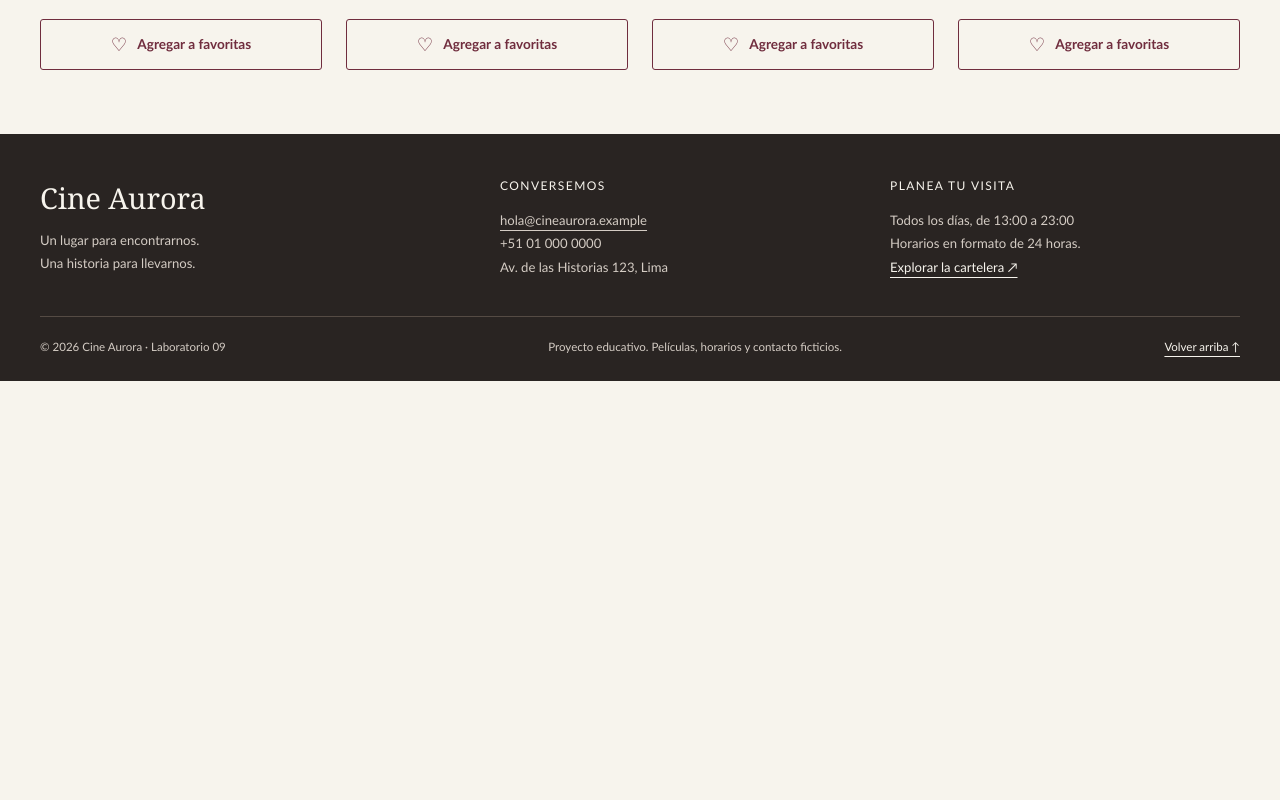
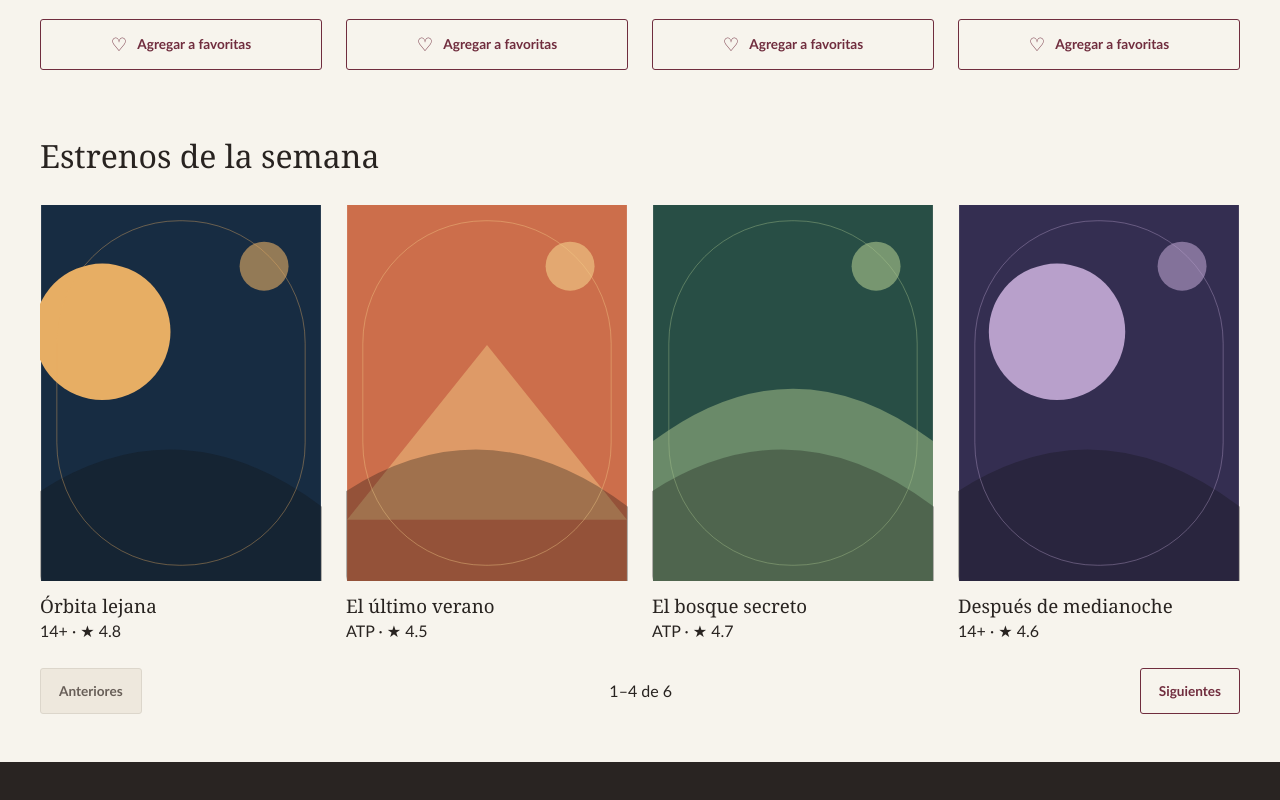
Before and after one commit to CODEcarbajal/Lab_09-React, a React (Vite) app: page / in a window 1280 px wide. Shown: the part 2240-3040 px from the top of the page. Before the commit the page ends 2621 px from the top, so only its background shows below. Built offline with nearby package versions, Linux system fonts and the light colour scheme.

Commit message:
feat: integrar esqueleto y carrusel adaptable de estrenos (paso 8)

```diff
--- a/src/App.jsx
+++ b/src/App.jsx
@@ -4,6 +4,7 @@ import Cartelera from './componentes/Cartelera.jsx'
 import Footer from './componentes/Footer.jsx'
 import { cine, navegacion } from './datos/cine.js'
 import Header from './componentes/Header.jsx'
+import PremieresSection from './componentes/PremieresSection.jsx'
 import { peliculas } from './datos/peliculas.js'
 
 const FAVORITES_STORAGE_KEY = 'cine-aurora-favoritas'
@@ -49,6 +50,7 @@ export default function App() {
       <Header nombre={cine.nombre} navegacion={navegacion} />
       <main id="inicio" className="contenedor">
         <Cartelera favoriteIds={favoriteIds} onToggleFavorite={toggleFavorite} />
+        <PremieresSection />
       </main>
       <Footer cine={cine} />
       <Toaster position="bottom-right" containerAriaLabel="Notificaciones" />
--- /dev/null
+++ b/src/componentes/PremieresCarousel.jsx
@@ -0,0 +1,32 @@
+import { useState } from 'react'
+import { useWindowSize } from '../hooks/useWindowSize.js'
+import Button from './Button/Button.jsx'
+
+export default function PremieresCarousel({ premieres }) {
+  const { width } = useWindowSize()
+  const visibleCount = width <= 540 ? 1 : width <= 960 ? 2 : 4
+  const [position, setPosition] = useState(0)
+  const lastPosition = Math.max(0, premieres.length - visibleCount)
+  const start = Math.min(position, lastPosition)
+
+  if (premieres.length === 0) return <p role="status">No hay estrenos disponibles.</p>
+
+  return (
+    <div role="region" aria-roledescription="carrusel" aria-label="Estrenos">
+      <ul className="estrenos-lista" style={{ '--columnas': visibleCount }}>
+        {premieres.slice(start, start + visibleCount).map(pelicula => (
+          <li key={pelicula.id}>
+            <img src={pelicula.imagen} alt={`Cartel de ${pelicula.titulo}`} width="600" height="800" />
+            <h3>{pelicula.titulo}</h3>
+            <p>{pelicula.clasificacion} · ★ {pelicula.valoracion.toFixed(1)}</p>
+          </li>
+        ))}
+      </ul>
+      <div className="estrenos-controles">
+        <Button variant="secondary" disabled={start === 0} onClick={() => setPosition(Math.max(0, start - visibleCount))}>Anteriores</Button>
+        <p role="status" className="numeros-tabulares">{start + 1}–{Math.min(start + visibleCount, premieres.length)} de {premieres.length}</p>
+        <Button variant="secondary" disabled={start === lastPosition} onClick={() => setPosition(Math.min(lastPosition, start + visibleCount))}>Siguientes</Button>
+      </div>
+    </div>
+  )
+}
--- /dev/null
+++ b/src/componentes/PremieresSection.jsx
@@ -0,0 +1,20 @@
+import { usePremieres } from '../hooks/usePremieres.js'
+import Button from './Button/Button.jsx'
+import PremieresCarousel from './PremieresCarousel.jsx'
+import PremieresSkeleton from './PremieresSkeleton.jsx'
+
+export default function PremieresSection({ requestOptions }) {
+  const { loading, data, error, retry } = usePremieres(requestOptions)
+
+  return (
+    <section className="estrenos" aria-labelledby="titulo-estrenos" aria-busy={loading}>
+      <div className="titulo-seccion"><h2 id="titulo-estrenos">Estrenos de la semana</h2></div>
+      {loading ? <PremieresSkeleton /> : error ? (
+        <div>
+          <p role="alert">{error}</p>
+          <Button variant="secondary" onClick={retry}>Reintentar</Button>
+        </div>
+      ) : <PremieresCarousel premieres={data} />}
+    </section>
+  )
+}
--- /dev/null
+++ b/src/componentes/PremieresSkeleton.jsx
@@ -0,0 +1,10 @@
+export default function PremieresSkeleton() {
+  return (
+    <div role="status">
+      <p>Cargando estrenos…</p>
+      <div className="estrenos-esqueleto" aria-hidden="true">
+        {[0, 1, 2, 3].map(index => <div className="esqueleto-cartel" key={index} />)}
+      </div>
+    </div>
+  )
+}
--- a/src/estilos/componentes.css
+++ b/src/estilos/componentes.css
@@ -1,4 +1,14 @@
 .etiqueta { color: var(--vino); font-size: 0.72rem; font-weight: 700; letter-spacing: 0.17em; text-transform: uppercase; }
+.estrenos { padding-bottom: 48px; }
+.estrenos-lista, .estrenos-esqueleto { display: grid; grid-template-columns: repeat(var(--columnas, 4), minmax(0, 1fr)); gap: 24px; list-style: none; padding: 0; }
+.estrenos-lista img { width: 100%; height: auto; aspect-ratio: 3 / 4; object-fit: cover; }
+.estrenos-lista h3 { margin-top: 12px; }
+.estrenos-controles { display: flex; justify-content: space-between; align-items: center; gap: 12px; margin-top: 24px; flex-wrap: wrap; }
+.esqueleto-cartel { aspect-ratio: 3 / 4; background: #e5ded3; border-radius: 3px; animation: pulso 1s ease-in-out infinite alternate; }
+@keyframes pulso { to { opacity: 0.4; } }
+@media (prefers-reduced-motion: reduce) { .esqueleto-cartel { animation: none; } }
+@media (max-width: 960px) { .estrenos-esqueleto { grid-template-columns: repeat(2, minmax(0, 1fr)); } }
+@media (max-width: 540px) { .estrenos-esqueleto { grid-template-columns: 1fr; } }
 .portada-imagen { width: 100%; height: auto; max-width: 330px; justify-self: center; aspect-ratio: 3 / 4; object-fit: cover; border-radius: 3px; }
 .portada-meta { display: flex; align-items: center; flex-wrap: wrap; gap: 14px; margin-bottom: 20px; font-size: 0.85rem; }
 .portada-buscador { max-width: 540px; margin-top: 28px; padding-top: 24px; border-top: 1px solid var(--borde); }
```
